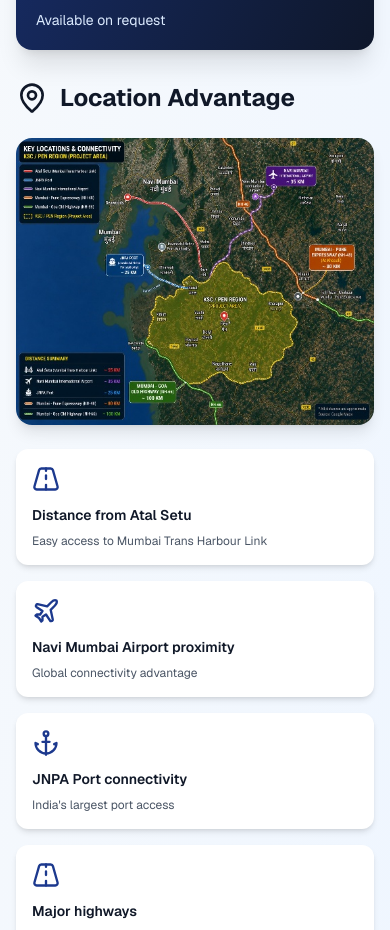
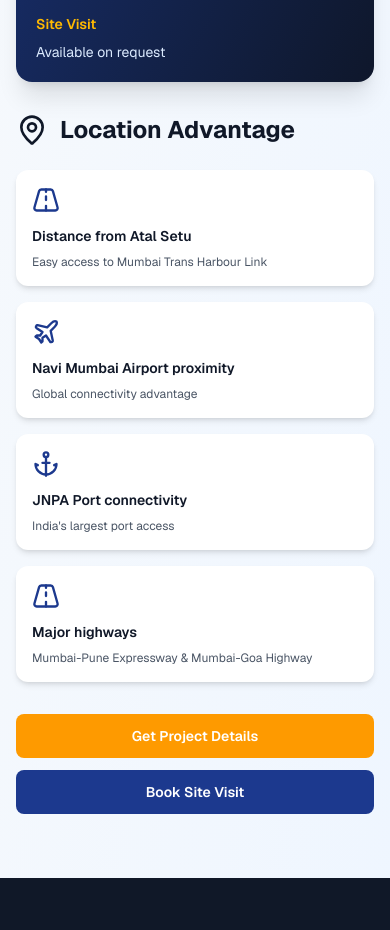
Before and after one commit to thegujaratidessigner/labro-infra-website, a Next.js app: page /projects in a window 390 px wide. Shown: the part 1261-2191 px from the top of the page. Built offline with nearby package versions, Linux system fonts and the light colour scheme.

Commit message:
fix: mobile header overlap on all pages, remove blurry location advantage image, fix connectivity image gaps

```diff
--- a/src/app/about/page.tsx
+++ b/src/app/about/page.tsx
@@ -29,7 +29,7 @@
     <div className="min-h-screen flex flex-col">
       <Header />
       <main className="flex-1">
-        <section className="py-16 sm:py-20 bg-gradient-to-br from-slate-50 to-blue-50">
+        <section className="pt-24 sm:pt-28 pb-16 sm:pb-20 bg-gradient-to-br from-slate-50 to-blue-50">
           <div className="max-w-7xl mx-auto px-4 sm:px-6 lg:px-8">
             <div className="text-center mb-12 sm:mb-16">
               <h1 className="text-2xl sm:text-3xl lg:text-5xl xl:text-6xl font-bold text-gray-900 mb-4 break-words hyphens-auto">
--- a/src/app/contact/page.tsx
+++ b/src/app/contact/page.tsx
@@ -26,7 +26,7 @@
     <div className="min-h-screen flex flex-col">
       <Header />
       <main className="flex-1">
-        <section className="py-16 sm:py-20 bg-gradient-to-br from-slate-50 to-blue-50">
+        <section className="pt-24 sm:pt-28 pb-16 sm:pb-20 bg-gradient-to-br from-slate-50 to-blue-50">
           <div className="max-w-7xl mx-auto px-4 sm:px-6 lg:px-8">
             <div className="text-center mb-12 sm:mb-16">
               <h1 className="text-2xl sm:text-3xl lg:text-5xl xl:text-6xl font-bold text-gray-900 mb-4 break-words">
--- a/src/app/government-support/page.tsx
+++ b/src/app/government-support/page.tsx
@@ -71,7 +71,7 @@
     <div className="min-h-screen flex flex-col">
       <Header />
       <main className="flex-1">
-        <section className="py-16 sm:py-20 bg-gradient-to-br from-slate-50 to-blue-50">
+        <section className="pt-24 sm:pt-28 pb-16 sm:pb-20 bg-gradient-to-br from-slate-50 to-blue-50">
           <div className="max-w-7xl mx-auto px-4 sm:px-6 lg:px-8">
             <div className="text-center mb-12 sm:mb-16">
               <h1 className="text-2xl sm:text-3xl lg:text-5xl xl:text-6xl font-bold text-gray-900 mb-4 break-words">
--- a/src/app/projects/page.tsx
+++ b/src/app/projects/page.tsx
@@ -40,7 +40,7 @@
     <div className="min-h-screen flex flex-col">
       <Header />
       <main className="flex-1">
-        <section className="py-16 sm:py-20 bg-gradient-to-br from-slate-50 to-blue-50">
+        <section className="pt-24 sm:pt-28 pb-16 sm:pb-20 bg-gradient-to-br from-slate-50 to-blue-50">
           <div className="max-w-7xl mx-auto px-4 sm:px-6 lg:px-8">
             <div className="text-center mb-12 sm:mb-16">
               <h1 className="text-2xl sm:text-3xl lg:text-5xl xl:text-6xl font-bold text-gray-900 mb-4 break-words">
@@ -79,13 +79,6 @@
                 <MapPin className="w-8 h-8 sm:w-10 sm:h-10" />
                 Location Advantage
               </h2>
-              <div className="mb-6 sm:mb-8">
-                <img
-                  src="/images/ksc/location-advantage.jpeg"
-                  alt="Location Advantage"
-                  className="w-full h-auto object-cover rounded-2xl shadow-lg"
-                />
-              </div>
               <div className="grid grid-cols-1 sm:grid-cols-2 lg:grid-cols-4 gap-4 sm:gap-6">
                 {locationAdvantages.map((item, index) => (
                   <div key={index} className="bg-white rounded-xl p-4 sm:p-6 shadow-md hover:shadow-lg transition-shadow">
--- a/src/app/why-invest/page.tsx
+++ b/src/app/why-invest/page.tsx
@@ -142,7 +142,7 @@
     <div className="min-h-screen flex flex-col">
       <Header />
       <main className="flex-1">
-        <section className="py-16 sm:py-20 bg-gradient-to-br from-slate-50 to-blue-50">
+        <section className="pt-24 sm:pt-28 pb-16 sm:pb-20 bg-gradient-to-br from-slate-50 to-blue-50">
           <div className="max-w-7xl mx-auto px-4 sm:px-6 lg:px-8">
             <div className="text-center mb-12 sm:mb-16">
               <h1 className="text-2xl sm:text-3xl lg:text-5xl xl:text-6xl font-bold text-gray-900 mb-4 break-words">
@@ -167,7 +167,7 @@
                 <img
                   src="/images/ksc/connectivity.jpeg"
                   alt="Connectivity Infrastructure"
-                  className="w-full h-auto object-cover rounded-2xl shadow-lg"
+                  className="w-full h-auto object-cover object-center rounded-2xl shadow-lg"
                 />
               </div>
               <div className="grid grid-cols-1 sm:grid-cols-2 lg:grid-cols-4 gap-4 sm:gap-6">
@@ -222,7 +222,7 @@
                 <img
                   src="/images/ksc/future-vision-hero.jpeg"
                   alt="KSC Future City Vision"
-                  className="w-full h-auto object-cover rounded-2xl shadow-lg"
+                  className="w-full h-auto object-cover object-center rounded-2xl shadow-lg"
                 />
               </div>
               <div className="grid sm:grid-cols-1 md:grid-cols-2 gap-6 sm:gap-8">
```
